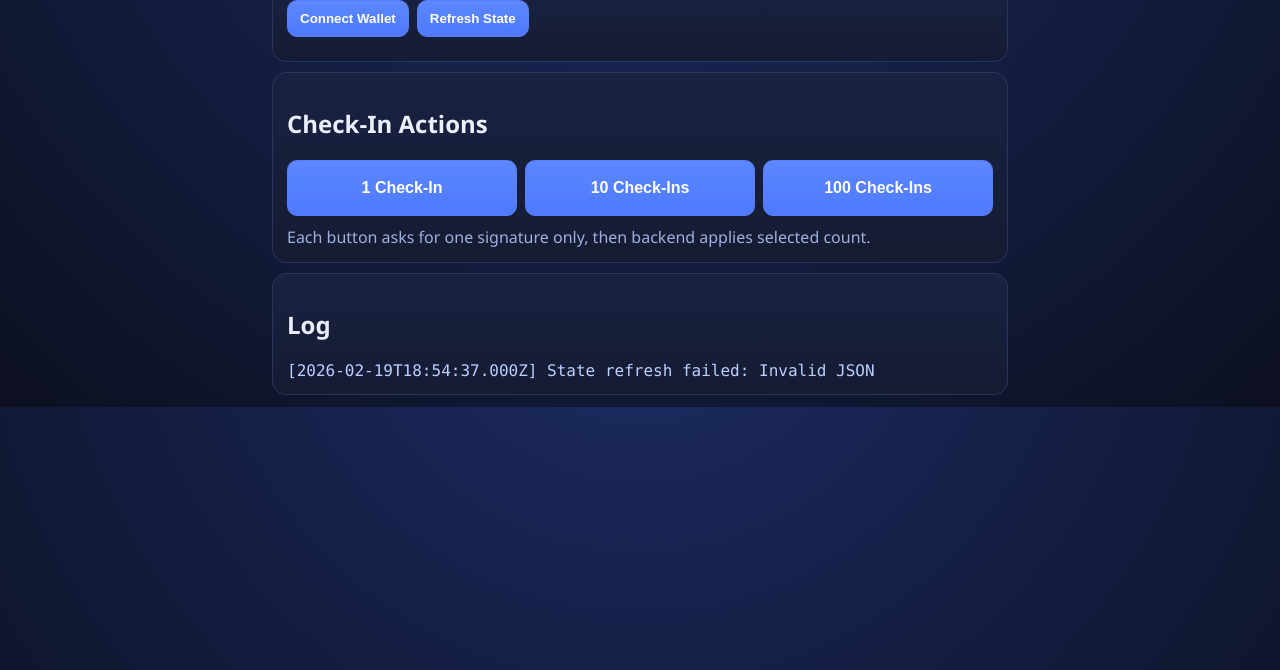
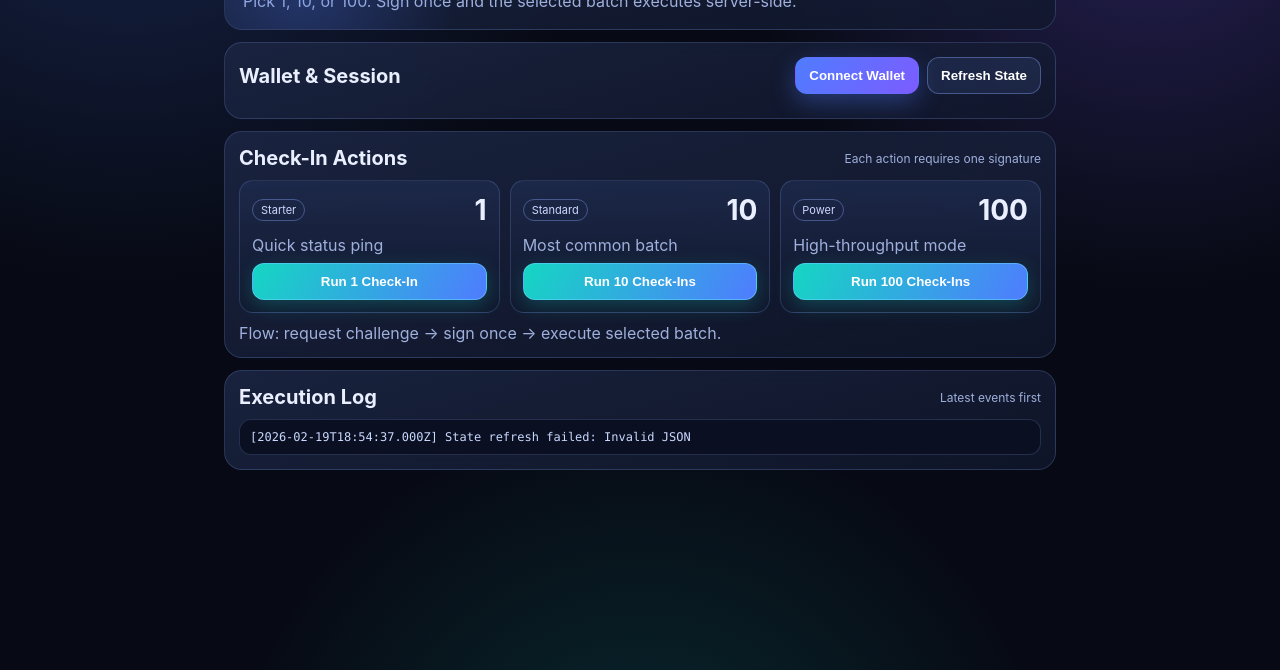
Before and after one commit to horizenDrop/Batch-Check-In, a website: page site/index.html in a window 1280 px wide. Shown: the part 130-800 px from the top of the page. Drawn offline with Linux system fonts and the light colour scheme; no server answers.

Commit message:
Redesign UI to modern crypto style

```diff
--- a/site/index.html
+++ b/site/index.html
@@ -11,31 +11,66 @@
 </head>
 <body>
   <main class="app">
-    <section class="card top">
+    <section class="hero">
+      <div class="hero-glow"></div>
+      <div class="hero-head">
+        <span class="pill live">LIVE ON BASE</span>
+        <span class="pill neutral">One Signature Flow</span>
+      </div>
       <h1>Batch Check-In</h1>
-      <p>Choose amount: 1, 10, or 100. Sign once, execute selected batch under the hood.</p>
+      <p>Pick 1, 10, or 100. Sign once and the selected batch executes server-side.</p>
     </section>
 
-    <section class="card">
-      <div class="row">
-        <button id="connectBtn">Connect Wallet</button>
-        <button id="refreshBtn">Refresh State</button>
+    <section class="card state-card">
+      <div class="card-head">
+        <h2>Wallet & Session</h2>
+        <div class="row">
+          <button id="connectBtn" class="btn-primary">Connect Wallet</button>
+          <button id="refreshBtn" class="btn-ghost">Refresh State</button>
+        </div>
       </div>
       <div id="stateBox" class="state-box"></div>
     </section>
 
     <section class="card">
-      <h2>Check-In Actions</h2>
+      <div class="card-head">
+        <h2>Check-In Actions</h2>
+        <span class="caption">Each action requires one signature</span>
+      </div>
       <div class="actions">
-        <button data-count="1" class="action-btn">1 Check-In</button>
-        <button data-count="10" class="action-btn">10 Check-Ins</button>
-        <button data-count="100" class="action-btn">100 Check-Ins</button>
+        <article class="action-card">
+          <div class="action-top">
+            <span class="action-tag">Starter</span>
+            <strong>1</strong>
+          </div>
+          <p>Quick status ping</p>
+          <button data-count="1" class="action-btn">Run 1 Check-In</button>
+        </article>
+        <article class="action-card">
+          <div class="action-top">
+            <span class="action-tag">Standard</span>
+            <strong>10</strong>
+          </div>
+          <p>Most common batch</p>
+          <button data-count="10" class="action-btn">Run 10 Check-Ins</button>
+        </article>
+        <article class="action-card">
+          <div class="action-top">
+            <span class="action-tag">Power</span>
+            <strong>100</strong>
+          </div>
+          <p>High-throughput mode</p>
+          <button data-count="100" class="action-btn">Run 100 Check-Ins</button>
+        </article>
       </div>
-      <p class="hint">Each button asks for one signature only, then backend applies selected count.</p>
+      <p class="hint">Flow: request challenge -> sign once -> execute selected batch.</p>
     </section>
 
     <section class="card">
-      <h2>Log</h2>
+      <div class="card-head">
+        <h2>Execution Log</h2>
+        <span class="caption">Latest events first</span>
+      </div>
       <pre id="log" class="log"></pre>
     </section>
   </main>
--- a/site/styles.css
+++ b/site/styles.css
@@ -1,11 +1,17 @@
 :root {
   color-scheme: dark;
-  --bg: #0c1020;
-  --panel: #151b32;
-  --line: #2a355d;
-  --ink: #eaf0ff;
-  --muted: #9fb0df;
-  --cta: #4f79ff;
+  --bg: #070a14;
+  --bg-soft: #0e1325;
+  --panel: rgba(17, 24, 45, 0.78);
+  --panel-strong: #131b33;
+  --line: rgba(126, 153, 233, 0.22);
+  --line-strong: rgba(126, 153, 233, 0.44);
+  --ink: #e9efff;
+  --muted: #9fb0dc;
+  --brand-a: #4f7cff;
+  --brand-b: #15d6c3;
+  --accent: #7c5cff;
+  --ok: #25d08f;
 }
 
 * {
@@ -14,33 +20,108 @@
 
 body {
   margin: 0;
-  font-family: "Segoe UI", Tahoma, sans-serif;
-  background: radial-gradient(circle at 50% -30%, #1d2d67, var(--bg));
+  min-height: 100vh;
+  font-family: "Inter", "Segoe UI", sans-serif;
   color: var(--ink);
+  background:
+    radial-gradient(circle at 10% -10%, rgba(79, 124, 255, 0.25), transparent 34%),
+    radial-gradient(circle at 90% 0%, rgba(124, 92, 255, 0.28), transparent 30%),
+    radial-gradient(circle at 50% 120%, rgba(21, 214, 195, 0.16), transparent 36%),
+    var(--bg);
+  overflow-x: hidden;
 }
 
 .app {
-  width: min(760px, 100%);
+  width: min(860px, 100%);
   margin: 0 auto;
-  padding: 12px;
+  padding: 14px;
   display: grid;
-  gap: 10px;
+  gap: 12px;
+}
+
+.hero,
+.card {
+  position: relative;
+  border: 1px solid var(--line);
+  border-radius: 18px;
+  background: linear-gradient(165deg, rgba(27, 37, 66, 0.9), var(--panel));
+  backdrop-filter: blur(8px);
+  overflow: hidden;
+}
+
+.hero {
+  padding: 18px;
+}
+
+.hero-glow {
+  position: absolute;
+  inset: -40% auto auto -10%;
+  width: 320px;
+  height: 320px;
+  background: radial-gradient(circle, rgba(79, 124, 255, 0.25), transparent 68%);
+  pointer-events: none;
+}
+
+.hero-head {
+  display: flex;
+  flex-wrap: wrap;
+  gap: 8px;
+  margin-bottom: 10px;
+}
+
+.pill {
+  display: inline-flex;
+  align-items: center;
+  gap: 6px;
+  font-size: 11px;
+  text-transform: uppercase;
+  letter-spacing: 0.8px;
+  border: 1px solid var(--line-strong);
+  border-radius: 999px;
+  padding: 4px 10px;
+  color: #d8e3ff;
+  background: rgba(89, 109, 175, 0.16);
+}
+
+.pill.live {
+  border-color: rgba(37, 208, 143, 0.45);
+  background: rgba(37, 208, 143, 0.16);
+  color: #bff9de;
+}
+
+.hero h1 {
+  margin: 0;
+  font-size: clamp(30px, 6vw, 42px);
+  line-height: 1.05;
+}
+
+.hero p {
+  margin: 10px 0 0;
+  max-width: 620px;
+  color: var(--muted);
+  font-size: 16px;
 }
 
 .card {
-  background: linear-gradient(180deg, #1a2242, var(--panel));
-  border: 1px solid var(--line);
-  border-radius: 14px;
   padding: 14px;
 }
 
-.top h1 {
-  margin: 0;
+.card-head {
+  display: flex;
+  flex-wrap: wrap;
+  align-items: center;
+  justify-content: space-between;
+  gap: 8px;
 }
 
-.top p {
-  margin: 8px 0 0;
+h2 {
+  margin: 0;
+  font-size: 20px;
+}
+
+.caption {
   color: var(--muted);
+  font-size: 12px;
 }
 
 .row {
@@ -50,36 +131,101 @@ body {
 }
 
 button {
-  border: 1px solid #587ff9;
-  border-radius: 10px;
-  background: linear-gradient(180deg, #5b87ff, var(--cta));
+  border-radius: 12px;
+  border: 1px solid transparent;
+  padding: 10px 13px;
   color: #fff;
-  padding: 10px 12px;
   font-weight: 700;
   cursor: pointer;
+  transition: transform 0.16s ease, box-shadow 0.16s ease, filter 0.16s ease;
+}
+
+button:hover {
+  transform: translateY(-1px);
+  filter: brightness(1.05);
 }
 
 button:disabled {
-  opacity: 0.6;
+  opacity: 0.55;
   cursor: not-allowed;
+  transform: none;
+}
+
+.btn-primary {
+  background: linear-gradient(125deg, var(--brand-a), var(--accent));
+  box-shadow: 0 8px 24px rgba(79, 124, 255, 0.35);
+}
+
+.btn-ghost {
+  background: rgba(67, 86, 146, 0.22);
+  border-color: var(--line-strong);
 }
 
 .actions {
+  margin-top: 10px;
   display: grid;
   grid-template-columns: repeat(3, minmax(0, 1fr));
+  gap: 10px;
+}
+
+.action-card {
+  border: 1px solid var(--line);
+  border-radius: 14px;
+  padding: 12px;
+  background: linear-gradient(180deg, rgba(31, 44, 80, 0.75), rgba(17, 24, 45, 0.86));
+  display: grid;
   gap: 8px;
 }
 
+.action-top {
+  display: flex;
+  justify-content: space-between;
+  align-items: center;
+}
+
+.action-top strong {
+  font-size: 28px;
+}
+
+.action-tag {
+  font-size: 11px;
+  color: #cdd8ff;
+  border: 1px solid var(--line-strong);
+  border-radius: 999px;
+  padding: 3px 8px;
+}
+
+.action-card p {
+  margin: 0;
+  color: var(--muted);
+  min-height: 20px;
+}
+
 .action-btn {
-  min-height: 56px;
-  font-size: 16px;
+  background: linear-gradient(120deg, var(--brand-b), var(--brand-a));
+  border-color: rgba(102, 211, 255, 0.55);
+  box-shadow: 0 6px 20px rgba(21, 214, 195, 0.24);
+  width: 100%;
 }
 
 .state-box {
   margin-top: 10px;
   display: grid;
-  gap: 6px;
-  color: #d6e1ff;
+  grid-template-columns: repeat(2, minmax(0, 1fr));
+  gap: 8px;
+}
+
+.state-box > div {
+  border: 1px solid var(--line);
+  border-radius: 12px;
+  padding: 10px;
+  background: linear-gradient(180deg, rgba(25, 35, 66, 0.76), rgba(16, 23, 43, 0.8));
+  color: #d9e5ff;
+  overflow-wrap: anywhere;
+}
+
+.state-box b {
+  color: #9db2ea;
 }
 
 .hint {
@@ -88,25 +234,34 @@ button:disabled {
 }
 
 .log {
-  margin: 0;
-  max-height: 200px;
+  margin: 10px 0 0;
+  max-height: 220px;
   overflow: auto;
+  border: 1px solid var(--line);
+  border-radius: 12px;
+  padding: 10px;
+  background: #0a1021;
+  color: #c9d8ff;
   white-space: pre-wrap;
   word-break: break-word;
-  font-family: Consolas, monospace;
-  color: #bcd0ff;
+  font-family: ui-monospace, SFMono-Regular, Menlo, Consolas, monospace;
+  font-size: 12px;
 }
 
-@media (max-width: 640px) {
+@media (max-width: 740px) {
   .app {
-    padding: 8px;
+    padding: 10px;
   }
 
   .actions {
     grid-template-columns: 1fr;
   }
 
-  .action-btn {
-    width: 100%;
+  .state-box {
+    grid-template-columns: 1fr;
+  }
+
+  button {
+    min-height: 44px;
   }
 }
```
